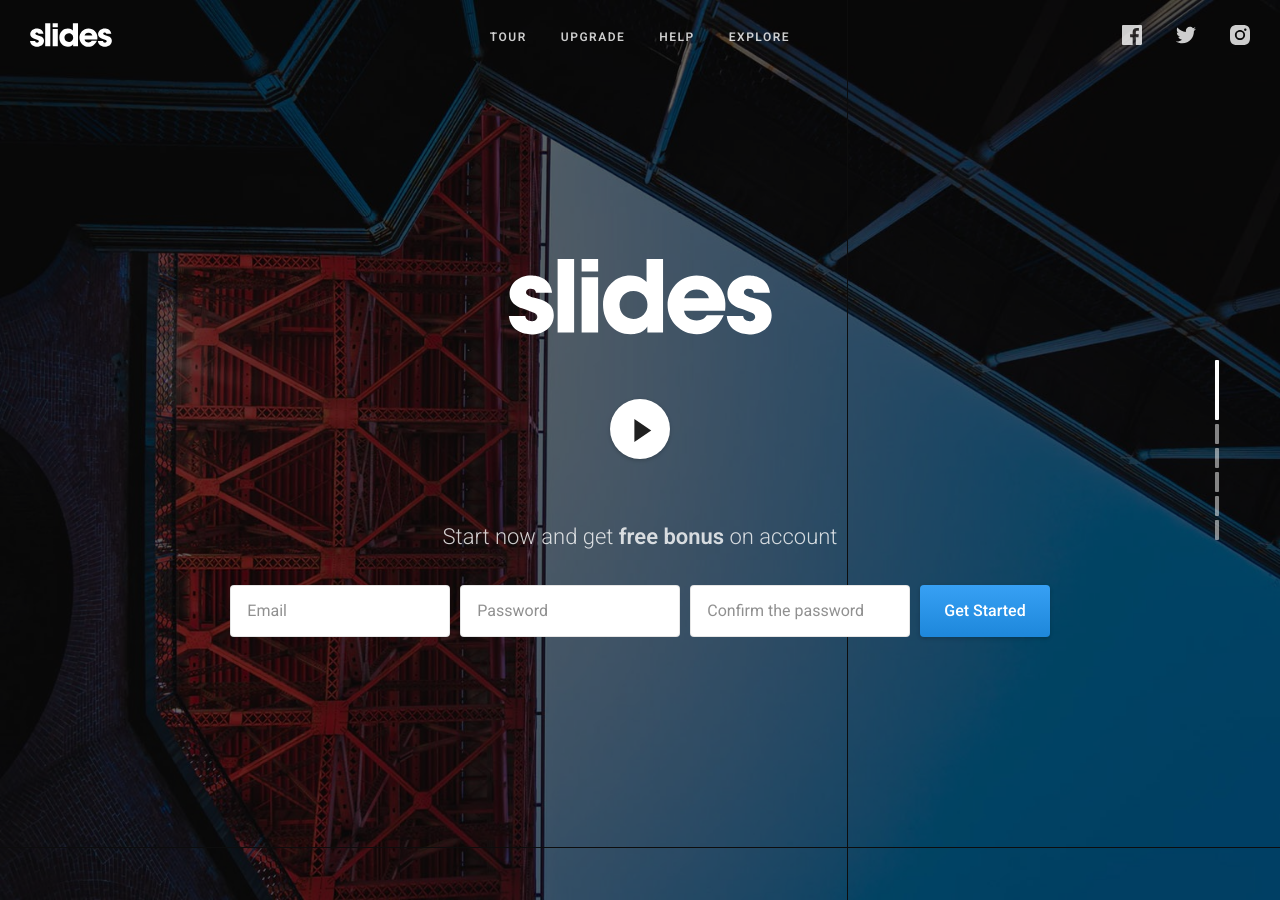
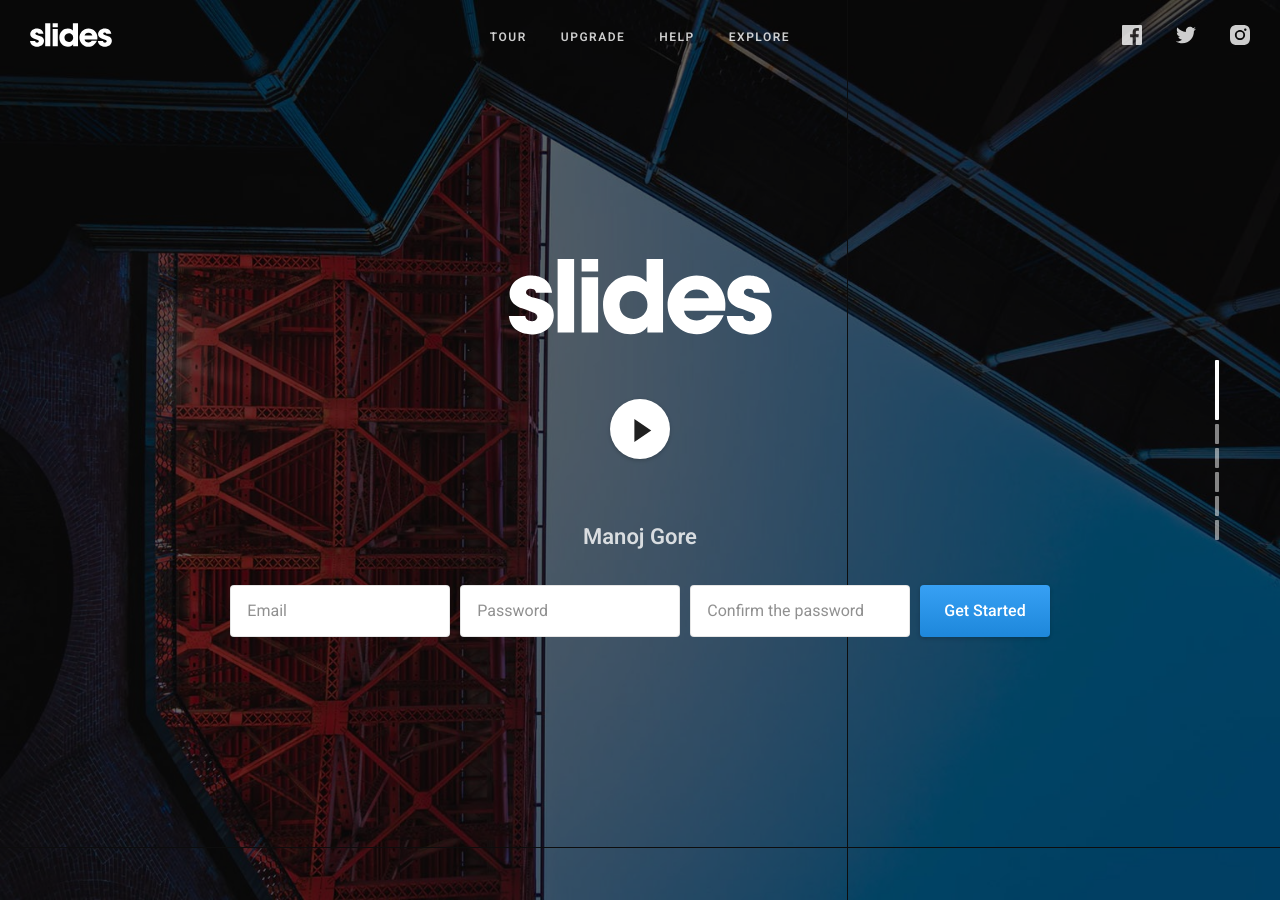
Before and after one commit to manojgore/manojgore.github.io, a Jekyll site: the page index.html, which Jekyll copies as it is, in a window 1280 px wide. Built offline with Jekyll 4.4.1, drawn with Linux system fonts in a browser that asks for light colours.

Commit message:
commit to msin

```diff
--- a/index.html
+++ b/index.html
@@ -180,7 +180,7 @@
           <div class="button play small white popupTrigger ae-2 fromCenter margin-top-6 margin-bottom-6" data-popup-id="9">
             <svg><use xmlns:xlink="http://www.w3.org/1999/xlink" xlink:href="#play"></use></svg>
           </div>
-          <p class="ae-3"><span class="opacity-8">Start now and get <b>free bonus</b> on account</span></p>
+          <p class="ae-3"><span class="opacity-8"><b>Manoj Gore</b></span></p>
           <form class="slides-form" action="#" autocomplete="off">
             <input type="email" class="input-9 ae-4 fromCenter" name="user-email" placeholder="Email" val=""/>
             <input type="password" class="input-9 ae-5 fromCenter" name="user-password" placeholder="Password" val=""/>
```
